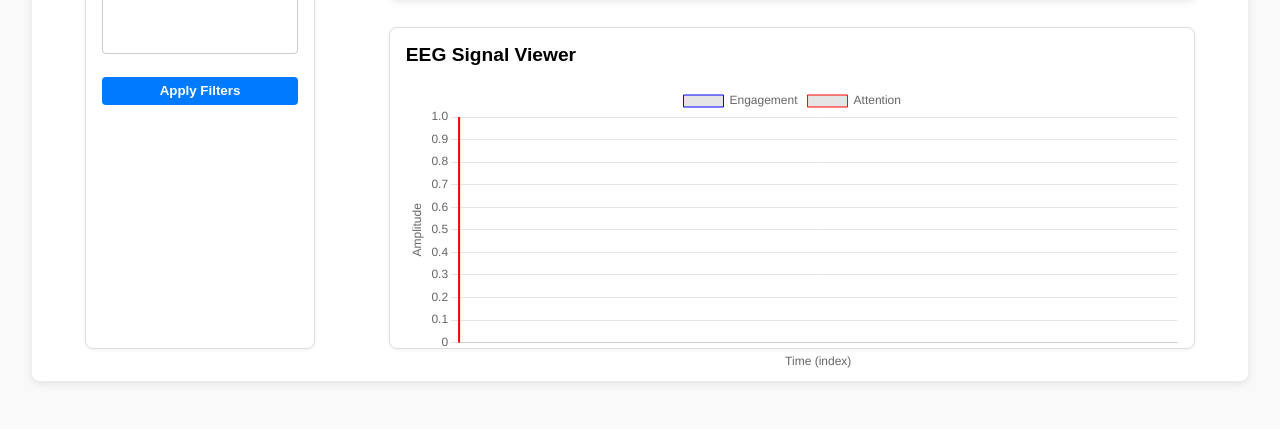
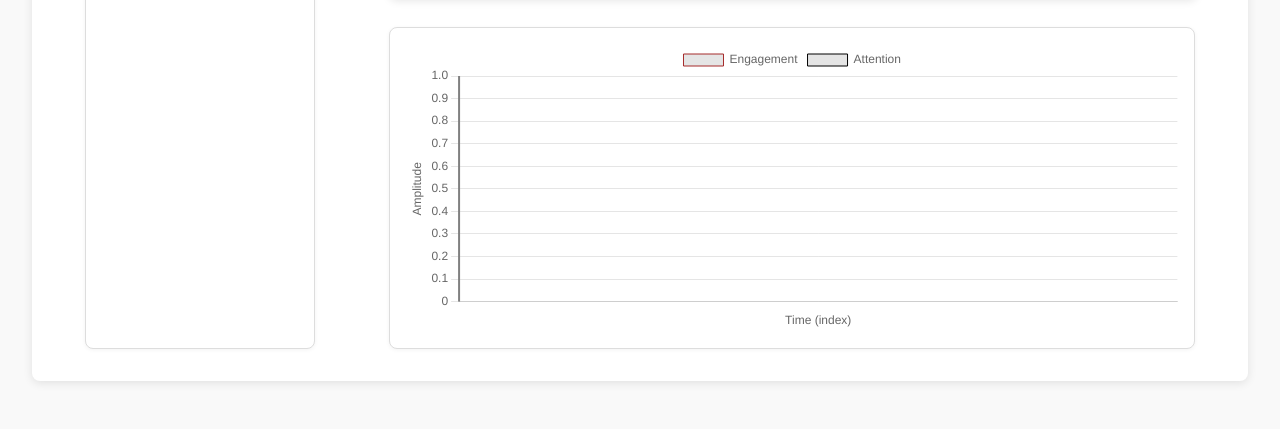
Before and after one commit to ovi-lab/EEG_DV_Tool, a Python web app: template app/templates/player.html in a window 1280 px wide. Shown: the part 435-864 px from the top of the page. Run offline with Jinja, Linux system fonts and the light colour scheme; the template is opened without the code that fills it: most values are stand-ins (such as "Sample title", 1, 10 or a date in 2020); lists and menus that the app fills with data are empty.

Commit message:
bugs done

```diff
--- a/app/static/player.css
+++ b/app/static/player.css
@@ -80,6 +80,17 @@ body {
   flex-direction: column;
   gap: 1em;
   flex-grow: 1;
+}
+
+#applyFilters {
+  width: 100%;
+  padding: 0.5em;
+  background-color: #007bff;
+  color: white;
+  border: none;
+  border-radius: 4px;
+  cursor: pointer;
+  font-weight: bold;
 }
 
 .dropdown {
--- a/app/templates/player.html
+++ b/app/templates/player.html
@@ -17,7 +17,6 @@
       </video>
       <!-- label for the stimuli to be added -->
       <div id="eeg-viewer">
-          <h3 style="margin-top: 0; font-size: 1.2em; margin-bottom: 1em;">EEG Signal Viewer</h3>
           <canvas id="eegChart" style="width: 100%; height: 100%;"></canvas>
       </div>
     </div>
@@ -39,14 +38,11 @@
         </div>
 
         <label for="stimuliFilter" style="font-weight: bold; font-size: 0.9em;">Stimuli:</label>
-        <select id="stimuliFilter" multiple size="6"
-          style="width: 100%; padding: 0.3em; border-radius: 4px; border: 1px solid #ccc;">
-          <!-- Options will be dynamically added via JS -->
-        </select>
+        <div id="stimuliCheckboxes" style="display: flex; flex-direction: column; gap: 0.3em; font-size: small;">
+          <!-- checkboxes will be generated here -->
+        </div>
 
-        <button id="applyFilters"
-          style="padding: 0.5em; background-color: #007BFF; color: white; border: none; border-radius: 4px; cursor: pointer; font-weight: bold; margin-top: 0.5em;">Apply
-          Filters</button>
+        <button id="applyFilters">Apply Filters</button>
       </div>
     </div>
   </div>
@@ -76,9 +72,11 @@
     const dropdown = document.getElementById('participantDropdown');
     const ctx = document.getElementById('eegChart').getContext('2d');
     const stimuliSelect = document.getElementById('stimuliFilter');
+    const container = document.getElementById('stimuliCheckboxes');
+    const video = document.getElementById("video-player");
 
     let currentVideoTime = 0;
-    let currentParticipant = participantsData;
+    let currentParticipant = null;
     let currentRegion = "all";
 
     //Participants
@@ -131,15 +129,33 @@
       });
     })
 
-    Object.entries(stimuli2).forEach(([id, { label, color }]) => {
-      const option = document.createElement('option');
-      option.value = id;
-      option.textContent = label;
-      option.style.backgroundColor = color;
-      option.style.color = '#000';
-      stimuliSelect.appendChild(option);
+    //Stimuli
+    Object.values(stimuli2).forEach(({ id, label, color }) => {
+    const wrapper = document.createElement('label');
+    wrapper.style.display = 'flex';
+    wrapper.style.alignItems = 'center';
+    wrapper.style.padding = '0.3em';
+    wrapper.style.border = '1px solid #ccc';
+    wrapper.style.borderRadius = '4px';
+    wrapper.style.cursor = 'pointer';
+    wrapper.style.backgroundColor = '#fff';
+    wrapper.style.transition = 'background-color 0.2s';
+
+    const checkbox = document.createElement('input');
+    checkbox.type = 'checkbox';
+    checkbox.value = id;
+    checkbox.style.marginRight = '0.5em';
+
+    checkbox.addEventListener('change', () => {
+      wrapper.style.backgroundColor = checkbox.checked ? color : '#fff';
     });
 
+    wrapper.appendChild(checkbox);
+    wrapper.appendChild(document.createTextNode(label));
+    container.appendChild(wrapper);
+  });
+
+    //Video Sync Line Plugin
     const videoSyncLinePlugin = {
       id: 'video-sync-line',
       afterDraw(chart) {
@@ -156,7 +172,7 @@
         ctx.moveTo(x, chartArea.top);
         ctx.lineTo(x, chartArea.bottom);
         ctx.lineWidth = 2;
-        ctx.strokeStyle = 'red';
+        ctx.strokeStyle = 'gray';
         ctx.stroke();
         ctx.restore();
       }
@@ -200,14 +216,14 @@
         datasets: [{
           label: 'Engagement',
           data: engagementData,
-          borderColor: 'blue',
+          borderColor: 'brown',
           borderWidth: 1,
           pointRadius: 0,
           tension: 0.3
         }, {
           label: 'Attention',
           data: attentionData,
-          borderColor: 'red',
+          borderColor: 'black',
           borderWidth: 1,
           pointRadius: 0,
           tension: 0.3
@@ -231,7 +247,6 @@
       plugins: [stimuliOverlayPlugin, videoSyncLinePlugin]
     });
 
-    const video = document.getElementById("video-player");
     function updateSyncLine() {
       if (video.paused || video.ended) return;
       currentVideoTime = Math.floor(video.currentTime * 2); // EEG index = video time * 2
@@ -240,11 +255,10 @@
 
     let syncInterval = null;
 
+
     video.addEventListener('play', () => {
-        video.addEventListener('play', () => {
-        syncInterval = setInterval(updateSyncLine, 100);
+    syncInterval = setInterval(updateSyncLine, 100);
   });
-    });
 
     video.addEventListener('pause', () => {
       clearInterval(syncInterval);
@@ -262,11 +276,10 @@
       // const region = document.getElementById('regionFilter').value; currentRegion is already set by the region filter
       const region = "all";
       const videoId = document.getElementById('videoId').value;
-
-
       const participantParams = currentParticipant;
-      const selectedStimuliOptions = Array.from(document.getElementById('stimuliFilter').selectedOptions);
-      const selectedStimuli = selectedStimuliOptions.map(opt => opt.value);
+      const selectedStimuli = Array.from(
+        document.querySelectorAll('#stimuliCheckboxes input[type="checkbox"]:checked')
+      ).map(cb => cb.value);
 
       let query = `/api/eeg?video=${videoId}&region=${region}`;
       if (participantParams) {
```
